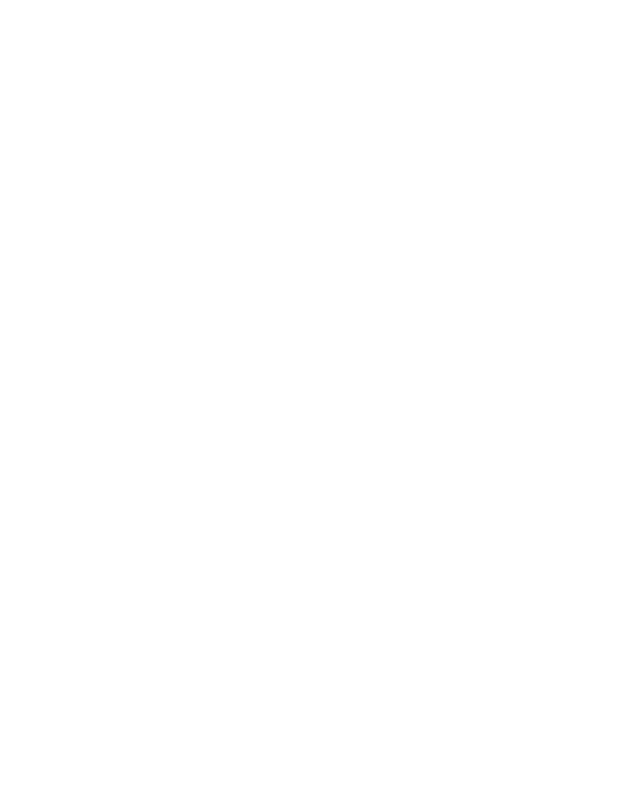
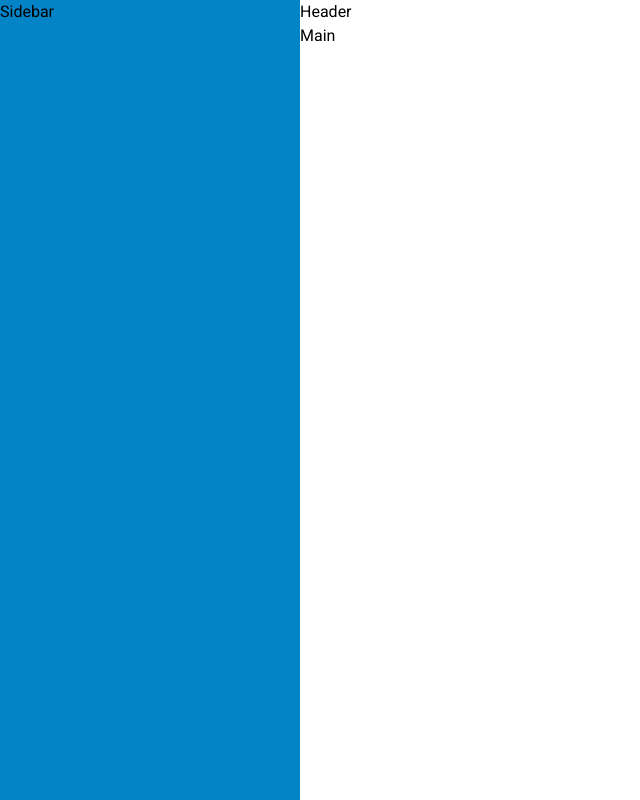
Before and after one commit to farkmu45/TOP-admin-dashboard, a plain HTML site: page index.html in a window 1280 px wide. Shown: the whole page, without its empty margins (0-640 px from the left). Drawn offline with Linux system fonts and the light colour scheme.

Commit message:
Add basic layout

```diff
--- a/index.html
+++ b/index.html
@@ -1,12 +1,28 @@
 <!DOCTYPE html>
 <html lang="en">
+
     <head>
         <meta charset="UTF-8">
         <meta name="viewport" content="width=device-width, initial-scale=1.0">
         <title>Admin Dashboard</title>
         <link rel="stylesheet" href="style.css">
+        <link rel="preconnect" href="https://fonts.googleapis.com">
+        <link rel="preconnect" href="https://fonts.gstatic.com" crossorigin>
+        <link
+            href="https://fonts.googleapis.com/css2?family=Roboto:ital,wght@0,100;0,300;0,400;0,500;0,700;0,900;1,100;1,300;1,400;1,500;1,700;1,900&display=swap"
+            rel="stylesheet">
     </head>
-<body>
 
+    <body class="container">
+        <div class="sidebar">
+            Sidebar
+        </div>
+        <header class="header">
+            Header
+        </header>
+        <main class="main">
+            Main
+        </main>
     </body>
+
 </html>
--- a/style.css
+++ b/style.css
@@ -0,0 +1,63 @@
+/*
+  Josh's Custom CSS Reset
+  https://www.joshwcomeau.com/css/custom-css-reset/
+*/
+*,
+*::before,
+*::after {
+  box-sizing: border-box;
+}
+* {
+  margin: 0;
+}
+body {
+  line-height: 1.5;
+  -webkit-font-smoothing: antialiased;
+}
+img,
+picture,
+video,
+canvas,
+svg {
+  display: block;
+  max-width: 100%;
+}
+input,
+button,
+textarea,
+select {
+  font: inherit;
+}
+p,
+h1,
+h2,
+h3,
+h4,
+h5,
+h6 {
+  overflow-wrap: break-word;
+}
+#root,
+#__next {
+  isolation: isolate;
+}
+
+html {
+  font-family: 'Roboto', Arial, Helvetica, sans-serif;
+}
+
+.container {
+  display: grid;
+  grid-template-columns: 300px 1fr;
+  grid-template-rows: auto 1fr;
+}
+
+.sidebar {
+  height: 100vh;
+  grid-row: 1/-1;
+  background-color: #0284c7;
+}
+
+.main {
+  grid-column: 2/-1;
+}
```
Lines whose indentation alone changed are shown as unchanged.
